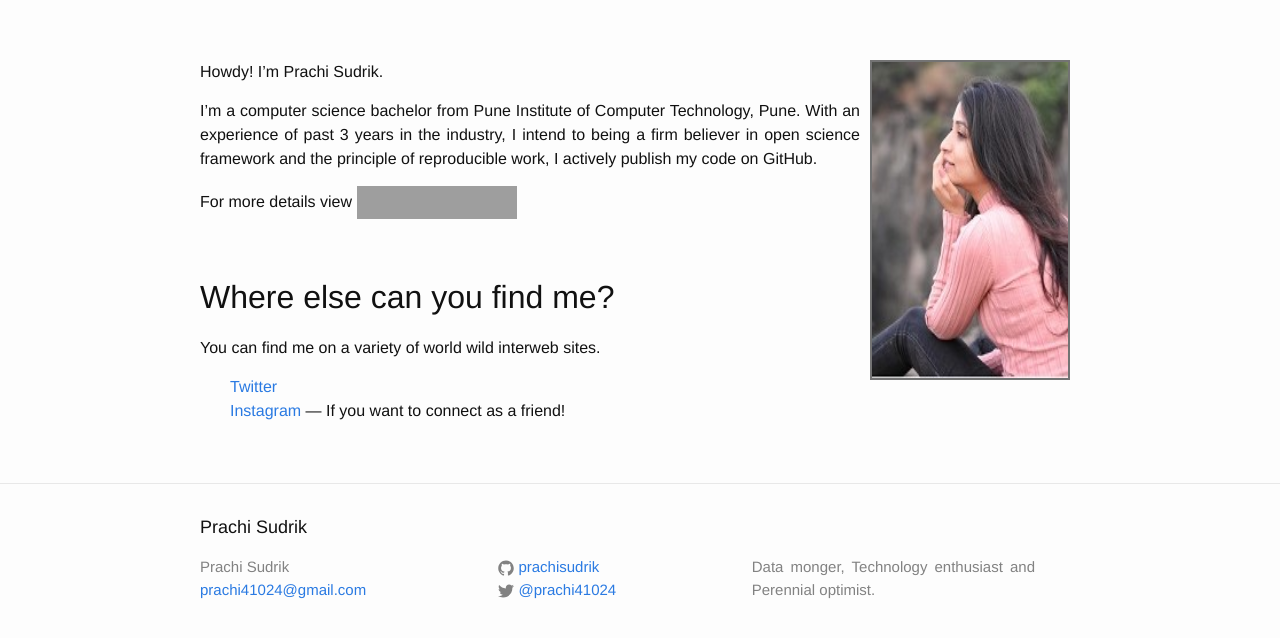
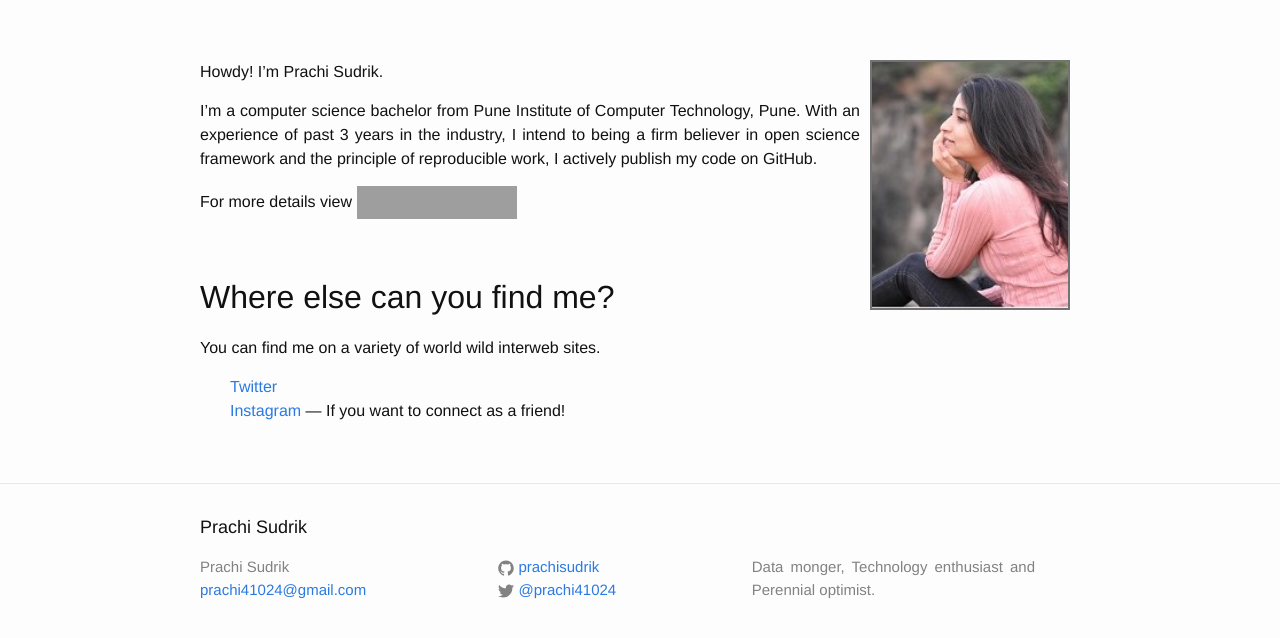
Before and after one commit to prachisudrik/prachisudrik.github.io, a Jekyll site: the page built from old-about.md, in a window 1280 px wide. Shown: the top 638 px of the page. Built offline with Jekyll 4.4.1, drawn with Linux system fonts in a browser that asks for light colours; nearby versions of some CDN libraries; our own code applies the rules of GitHub Pages for plain Markdown files; comment, search, counter and statistics services are not loaded; grey boxes are pictures that could not be loaded.

Commit message:
Update old-about.md

```diff
--- a/old-about.md
+++ b/old-about.md
@@ -1,4 +1,4 @@
-<img class="about-me-image" src="/images/me.png" width="200" height="320" align="right">
+<img class="about-me-image" src="/images/me.png" width="200" height="250" align="right">
 
 Howdy! I'm Prachi Sudrik.
 
```
